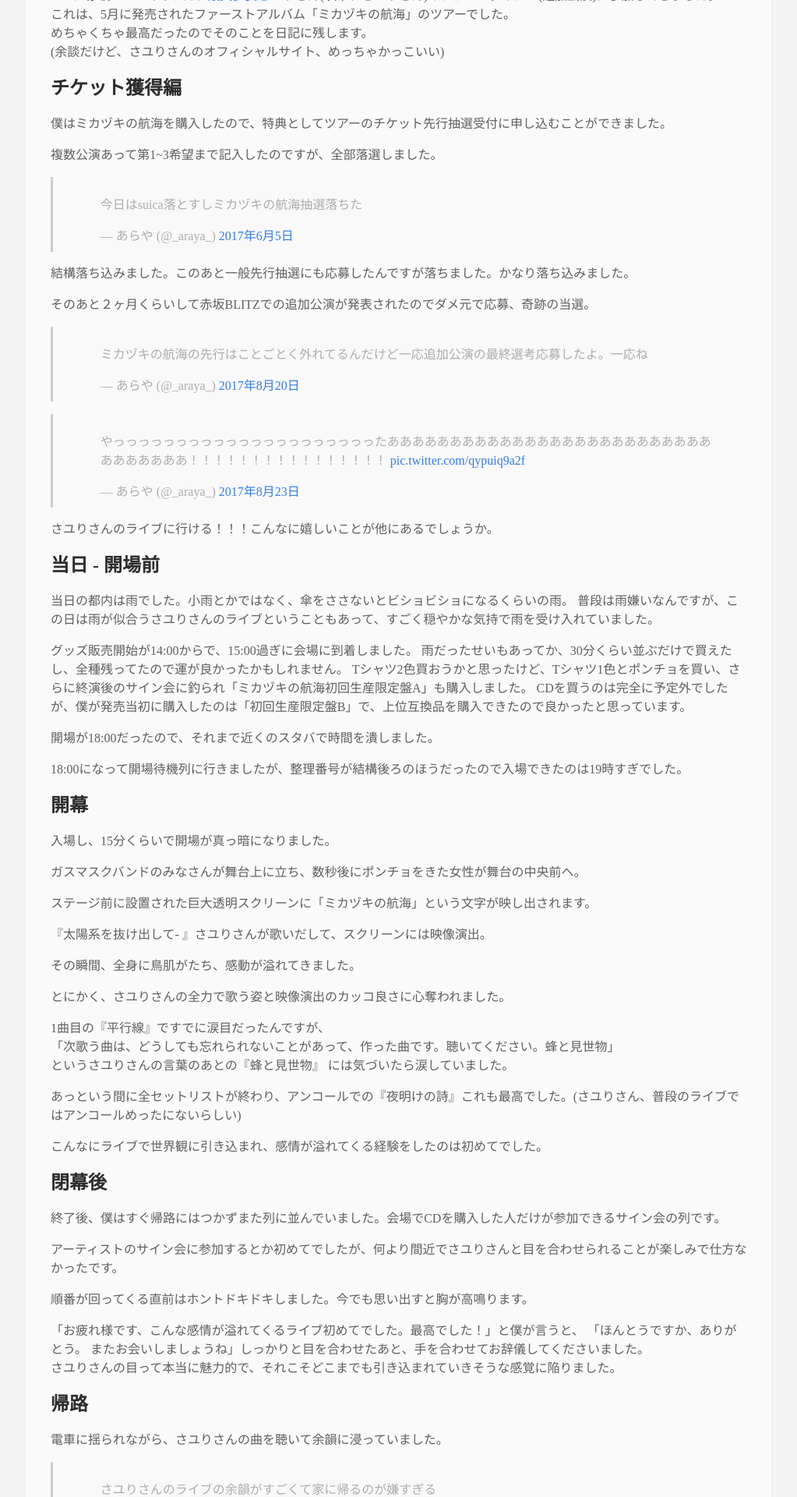
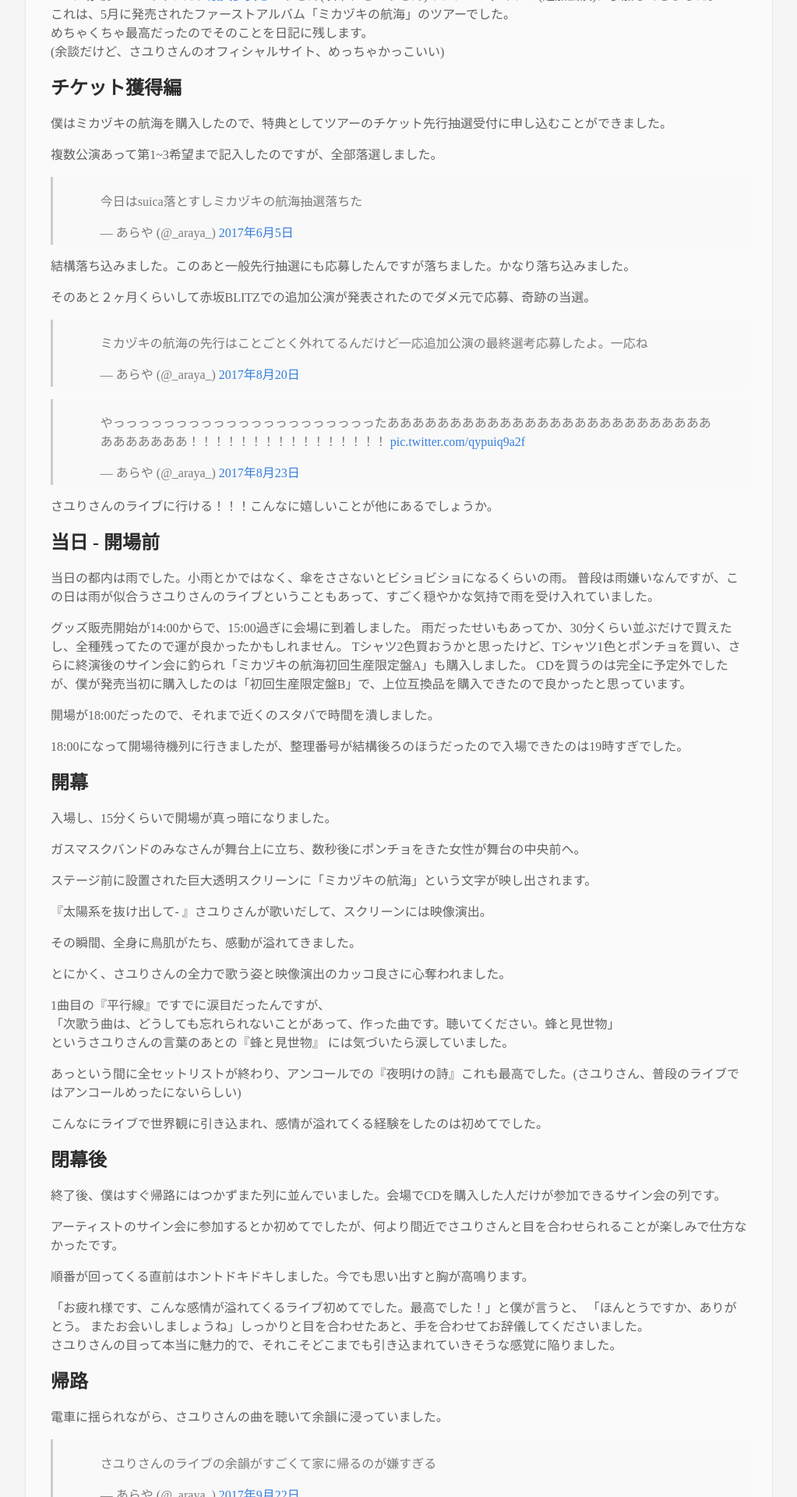
Before and after one commit to arayaryoma/reservoir.allajah.com, a Jekyll site: the page built from _posts/2017-09-25-sayuri-tour-final.markdown, in a window 1280 px wide. Shown: the part 487-2407 px from the top of the page at 78% size, without its empty margins (128-1151 px from the left). Built offline with Jekyll 4.4.1, drawn with Linux system fonts in a browser that asks for light colours; nearby versions of some CDN libraries; comment, search, counter and statistics services are not loaded.

Commit message:
:art: Fix styling of blockquote

```diff
--- a/_sass/_style.scss
+++ b/_sass/_style.scss
@@ -129,8 +129,8 @@ h2 {
   }
 
   & > blockquote {
-    color: lighten($main-text-color, 30%);
-    padding: 0.5em 2em;
+    color: lighten($main-text-color, 10%);
+    padding: 0.2em 2em;
     margin: 1em 0;
   }
 
```
